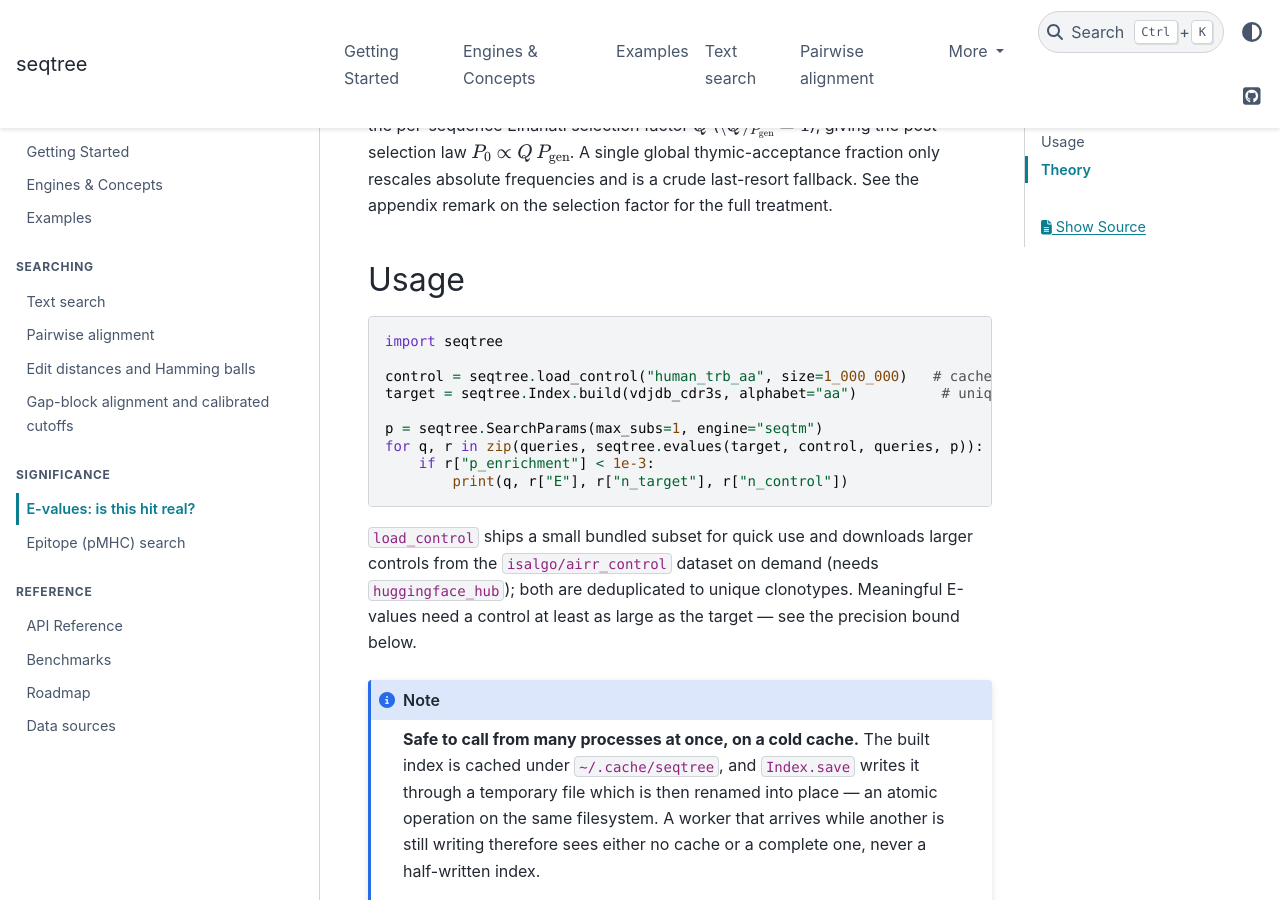
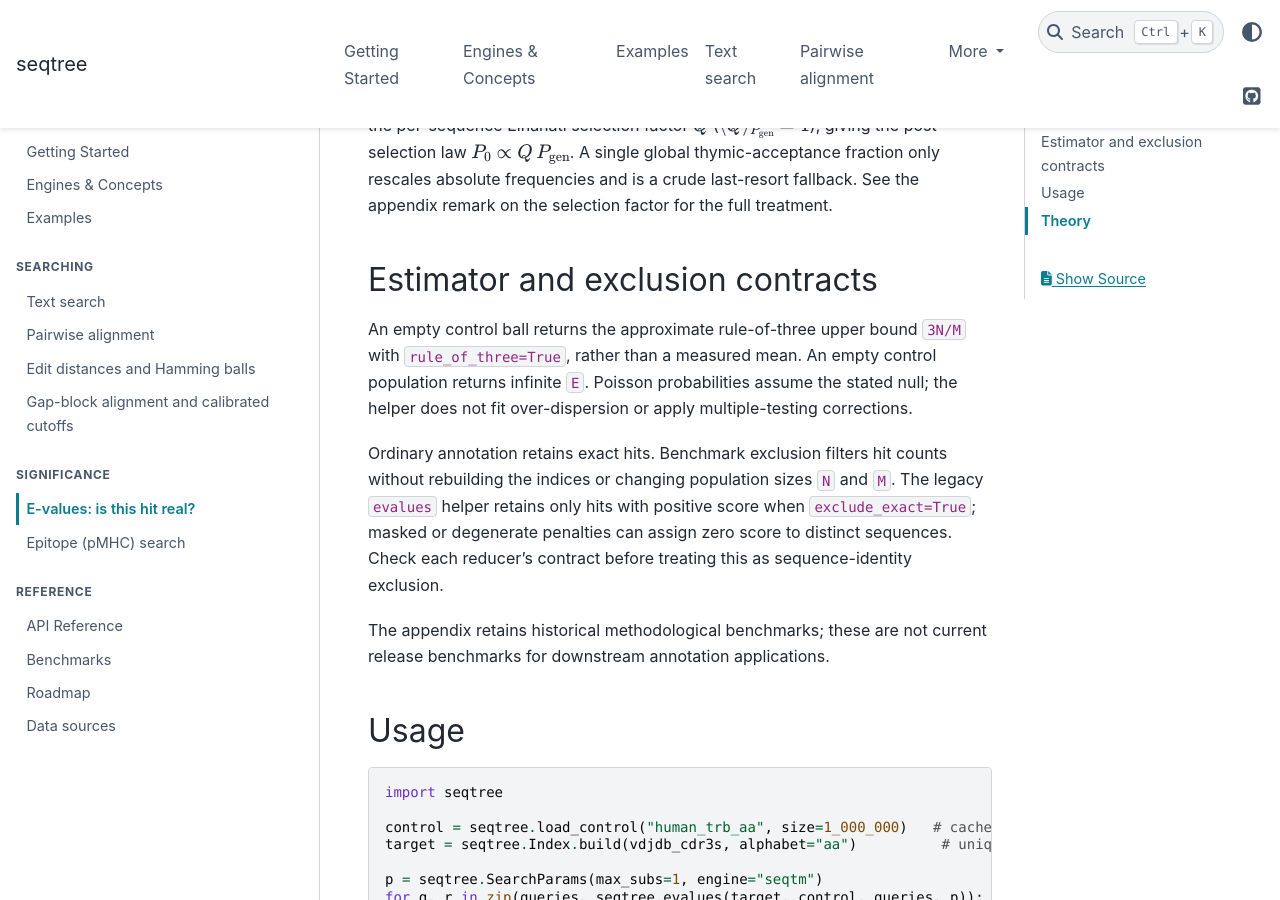
Before and after one commit to antigenomics/seqtree, a Sphinx documentation site: the page built from docs/evalue.rst, in a window 1280 px wide and 900 px high, scrolled down 1023 px. Built offline with Sphinx 7.4.7 and the PyData theme 0.15.4, drawn with Linux system fonts in a browser that asks for light colours; the version number is read from the project's files by our own code.

Commit message:
Fix appendix typography and synchronize E-value documentation
Co-Authored-By: Codex <noreply@openai.com>

```diff
--- a/docs/evalue.rst
+++ b/docs/evalue.rst
@@ -38,6 +38,24 @@ factor :math:`Q` (:math:`\langle Q\rangle_{P_\mathrm{gen}} = 1`), giving the pos
 :math:`P_0 \propto Q\,P_\mathrm{gen}`. A single global thymic-acceptance fraction only rescales
 absolute frequencies and is a crude last-resort fallback. See the appendix remark on the selection
 factor for the full treatment.
+
+Estimator and exclusion contracts
+---------------------------------
+
+An empty control ball returns the approximate rule-of-three upper bound ``3N/M``
+with ``rule_of_three=True``, rather than a measured mean. An empty control
+population returns infinite ``E``. Poisson probabilities assume the stated null;
+the helper does not fit over-dispersion or apply multiple-testing corrections.
+
+Ordinary annotation retains exact hits. Benchmark exclusion filters hit counts
+without rebuilding the indices or changing population sizes ``N`` and ``M``.
+The legacy ``evalues`` helper retains only hits with positive score when
+``exclude_exact=True``; masked or degenerate penalties can assign zero score to
+distinct sequences. Check each reducer's contract before treating this as
+sequence-identity exclusion.
+
+The appendix retains historical methodological benchmarks; these are not current
+release benchmarks for downstream annotation applications.
 
 Usage
 -----
```
Also changed, not shown: 3 other files.
